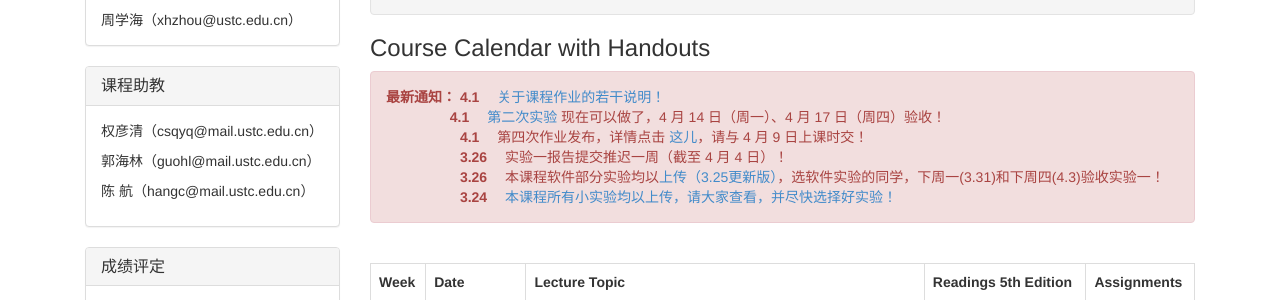
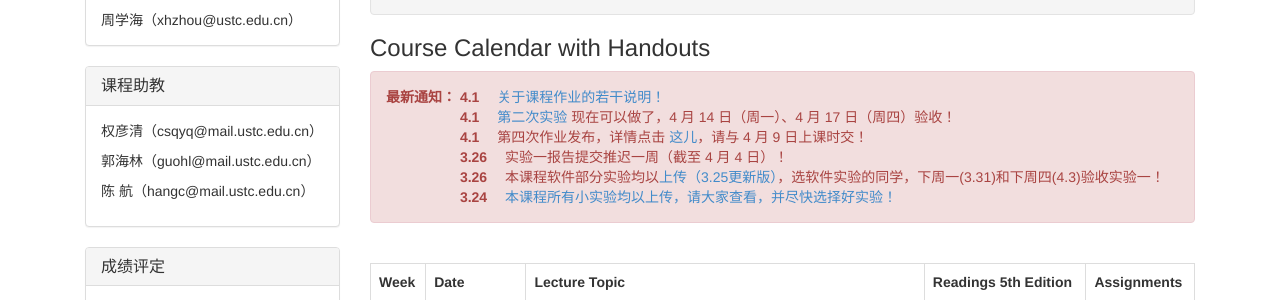
Before and after one commit to hazirguo/ca2014, a Jekyll site: the page index.html, which Jekyll copies as it is, in a window 1280 px wide. Shown: the part 597-897 px from the top of the page. Built offline with Jekyll 4.4.1, drawn with Linux system fonts in a browser that asks for light colours; Markdown is read by kramdown in place of the engine named in the settings.

Commit message:
update formate

```diff
--- a/coursework/index.html
+++ b/coursework/index.html
@@ -126,7 +126,7 @@
 ================================================== -->
 <div class="bs-docs-section">
   <h1 id="ps4" class="page-header">作业4</h1>
-  <p class="lead">请在<strong> 9 日</strong>之前交作业！</p>
+  <p class="lead">请在<strong>4月9日</strong>之前交作业！</p>
   <p>作业内容</p>
   <strong>《计算机体系结构：量化研究方法》第五版， Exerices B1，B3，B4，B5，B6， 机工出版社的英文版 P.B-60~P.B-63</strong></p>
   <p>没有书的同学可以点击<a href="../blog/20140401/ps4.html">这里</a> 查看!</p>
--- a/index.html
+++ b/index.html
@@ -165,7 +165,7 @@
        <!--　 第三次作业发布，详情点击 <a href="coursework/index.html#ps3">这儿</a>，请与 3 月 26 日上课时交！ </br> -->
        <!--　 第一次实验发布，详情点击 <a href="experiments/index.html#lab1">这儿</a>（已更新 MIPSsim 压缩包，添加“样例程序”），请与 3 月 28 日前提交！　-->
       <strong>最新通知：</strong> <strong> 4.1 </strong>　<a href="blog/20140401/about_coursework.html">关于课程作业的若干说明！</a> <br/>
-        　　　  　<strong> 4.1 </strong>　<a href="experiments/index.html#lab2">第二次实验</a> 现在可以做了，4 月 14 日（周一）、4 月 17 日（周四）验收！<br/>
+        　　　　　 <strong> 4.1 </strong>　<a href="experiments/index.html#lab2">第二次实验</a> 现在可以做了，4 月 14 日（周一）、4 月 17 日（周四）验收！<br/>
         　　　　　 <strong> 4.1 </strong>　第四次作业发布，详情点击 <a href="coursework/index.html#ps4">这儿</a>，请与 4 月 9 日上课时交！　<br/>
         　　　　　 <strong> 3.26 </strong>　实验一报告提交推迟一周（截至 4 月 4 日）！　<br/>
         　　　　　 <strong> 3.26 </strong>　本课程软件部分实验均以<a href="experiments/index.html">上传（3.25更新版）</a>，选软件实验的同学，下周一(3.31)和下周四(4.3)验收实验一！<br/>
```
